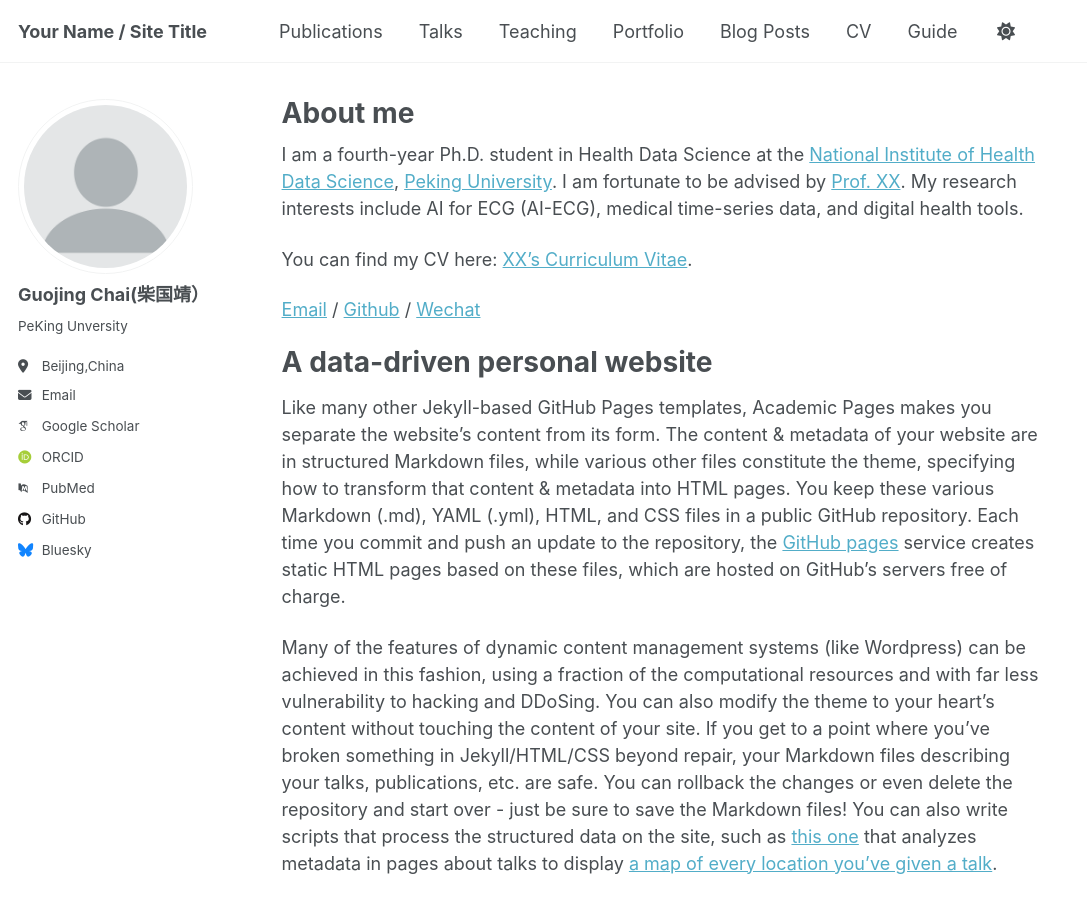
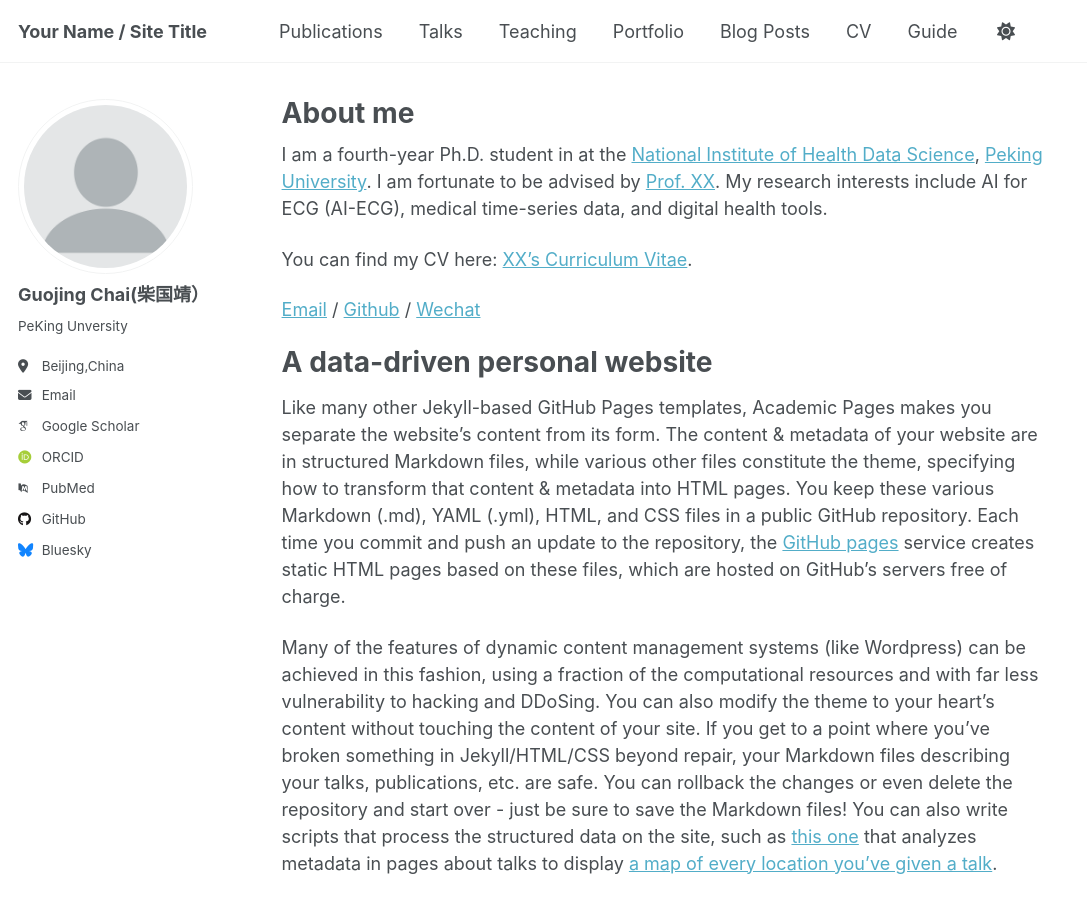
Before and after one commit to chaiguojing1-droid/chaiguojing.github.io, a Jekyll site: the page built from _pages/about.md, in a window 1280 px wide and 900 px high. Shown: the whole window, without its empty margins (0-1087 px from the left). Built offline with Jekyll 4.4.1, drawn with Linux system fonts in a browser that asks for light colours; some web fonts are replaced; a script that is not in the unit is left out.

Commit message:
Update about.md

```diff
--- a/_pages/about.md
+++ b/_pages/about.md
@@ -7,7 +7,7 @@ redirect_from:
   - /about.html
 ---
 
-I am a fourth-year Ph.D. student in Health Data Science at the [National Institute of Health Data Science](https://www.nihds.pku.edu.cn/), [Peking University](https://www.pku.edu.cn/). I am fortunate to be advised by [Prof. XX](). My research interests include AI for ECG (AI-ECG), medical time-series data, and digital health tools.
+I am a fourth-year Ph.D. student in  at the [National Institute of Health Data Science](https://www.nihds.pku.edu.cn/), [Peking University](https://www.pku.edu.cn/). I am fortunate to be advised by [Prof. XX](). My research interests include AI for ECG (AI-ECG), medical time-series data, and digital health tools.
 
 You can find my CV here: [XX's Curriculum Vitae](../assets/Curriculum_Vitae.pdf).
 
```
